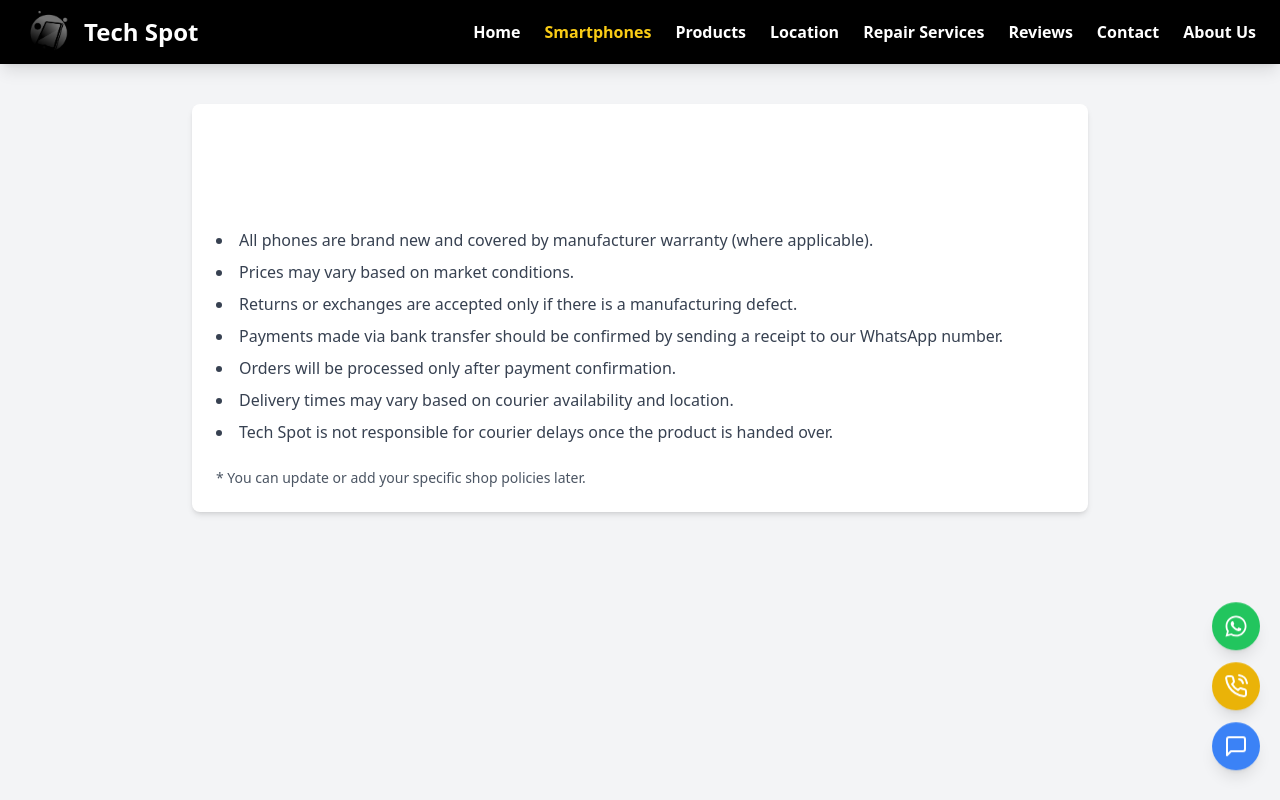
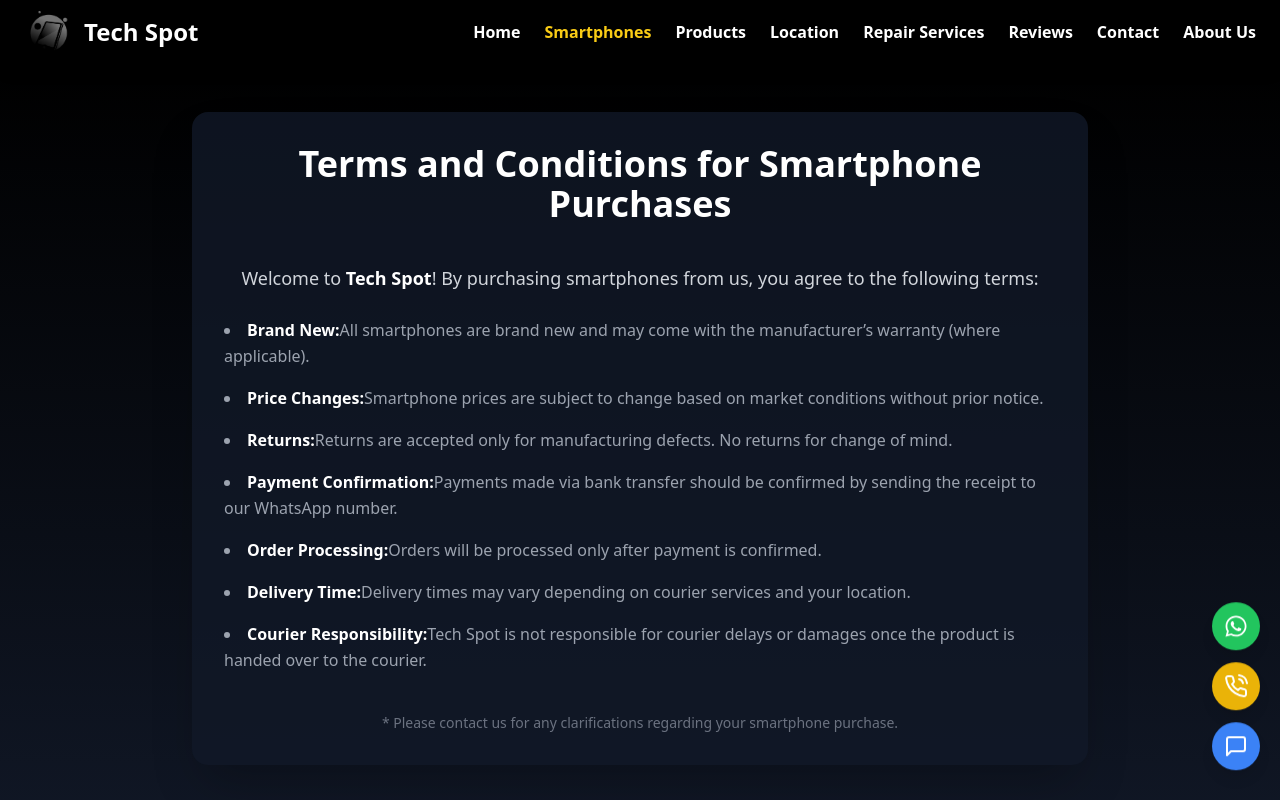
Before and after one commit to IT21182914/Tech-Spot-Official, a React (Create React App) app: page /terms in a window 1280 px wide. Shown: the top 800 px of the page. Built offline with nearby package versions, Linux system fonts and the light colour scheme.

Commit message:
Terms & Conditions

```diff
--- a/src/components/TermsPage.js
+++ b/src/components/TermsPage.js
@@ -2,41 +2,59 @@ import React from "react";
 
 const TermsPage = () => {
   return (
-    <div className="min-h-screen bg-gray-100 py-10 px-4">
-      <div className="max-w-4xl mx-auto bg-white p-6 rounded-lg shadow-md">
-        <h1 className="text-3xl font-bold mb-6">Terms and Conditions</h1>
+    <div className="min-h-screen bg-gradient-to-b from-black to-gray-900 py-12 px-4 text-white">
+      <div className="max-w-4xl mx-auto bg-gray-900 bg-opacity-80 p-8 rounded-2xl shadow-2xl">
+        <h1 className="text-4xl font-extrabold text-center text-white mb-10">
+          Terms and Conditions for Smartphone Purchases
+        </h1>
 
-        <p className="mb-4">
-          Welcome to Tech Spot! By purchasing from us, you agree to the
-          following terms:
+        <p className="text-lg text-gray-300 mb-6 leading-relaxed text-center">
+          Welcome to <span className="font-bold text-white">Tech Spot</span>! By
+          purchasing smartphones from us, you agree to the following terms:
         </p>
 
-        <ul className="list-disc list-inside space-y-2 text-gray-700">
+        <ul className="list-disc list-inside space-y-4 text-gray-400 text-base leading-relaxed">
           <li>
-            All phones are brand new and covered by manufacturer warranty (where
-            applicable).
-          </li>
-          <li>Prices may vary based on market conditions.</li>
-          <li>
-            Returns or exchanges are accepted only if there is a manufacturing
-            defect.
+            <span className="font-bold text-white">Brand New:</span>
+            All smartphones are brand new and may come with the manufacturer’s
+            warranty (where applicable).
           </li>
           <li>
-            Payments made via bank transfer should be confirmed by sending a
+            <span className="font-bold text-white">Price Changes:</span>
+            Smartphone prices are subject to change based on market conditions
+            without prior notice.
+          </li>
+          <li>
+            <span className="font-bold text-white">Returns:</span>
+            Returns are accepted only for manufacturing defects. No returns for
+            change of mind.
+          </li>
+          <li>
+            <span className="font-bold text-white">Payment Confirmation:</span>
+            Payments made via bank transfer should be confirmed by sending the
             receipt to our WhatsApp number.
           </li>
-          <li>Orders will be processed only after payment confirmation.</li>
           <li>
-            Delivery times may vary based on courier availability and location.
+            <span className="font-bold text-white">Order Processing:</span>
+            Orders will be processed only after payment is confirmed.
           </li>
           <li>
-            Tech Spot is not responsible for courier delays once the product is
-            handed over.
+            <span className="font-bold text-white">Delivery Time:</span>
+            Delivery times may vary depending on courier services and your
+            location.
+          </li>
+          <li>
+            <span className="font-bold text-white">
+              Courier Responsibility:
+            </span>
+            Tech Spot is not responsible for courier delays or damages once the
+            product is handed over to the courier.
           </li>
         </ul>
 
-        <p className="mt-6 text-gray-600 text-sm">
-          * You can update or add your specific shop policies later.
+        <p className="mt-10 text-center text-gray-500 text-sm">
+          * Please contact us for any clarifications regarding your smartphone
+          purchase.
         </p>
       </div>
     </div>
```
